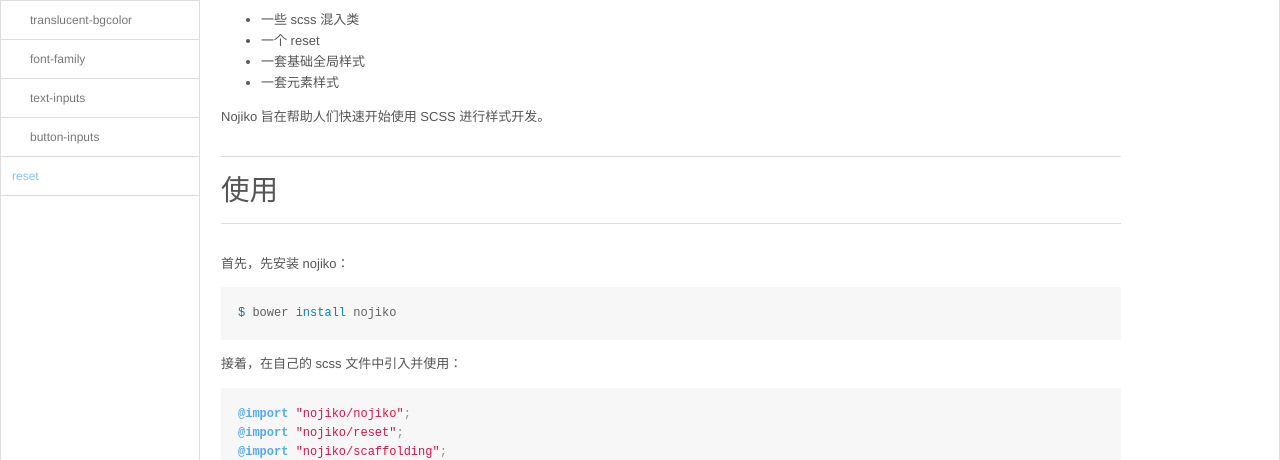
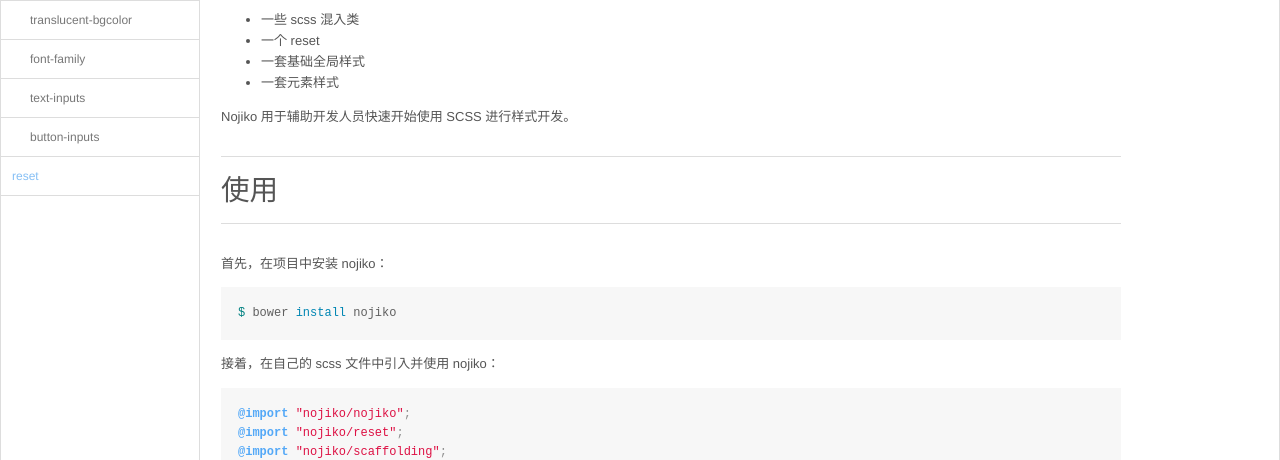
Before and after one commit to BiosSun/nojiko, a Jekyll site: the page built from doc/index.md, in a window 1280 px wide and 900 px high. Shown: the part 214-674 px from the top of the window. Built offline with Jekyll 4.4.1, drawn with Linux system fonts in a browser that asks for light colours; Markdown is read by kramdown in place of the engine named in the settings.

Commit message:
优化文档

````diff
--- a/doc/index.md
+++ b/doc/index.md
@@ -14,17 +14,17 @@
 - 一套基础全局样式
 - 一套元素样式
 
-Nojiko 旨在帮助人们快速开始使用 SCSS 进行样式开发。
+Nojiko 用于辅助开发人员快速开始使用 SCSS 进行样式开发。
 
 ## 使用
 
-首先，先安装 nojiko：
+首先，在项目中安装 nojiko：
 
 ```bash
 $ bower install nojiko
 ```
 
-接着，在自己的 scss 文件中引入并使用：
+接着，在自己的 scss 文件中引入并使用 nojiko：
 
 ```scss
 @import "nojiko/nojiko";
````
Also changed, not shown: README.md.
